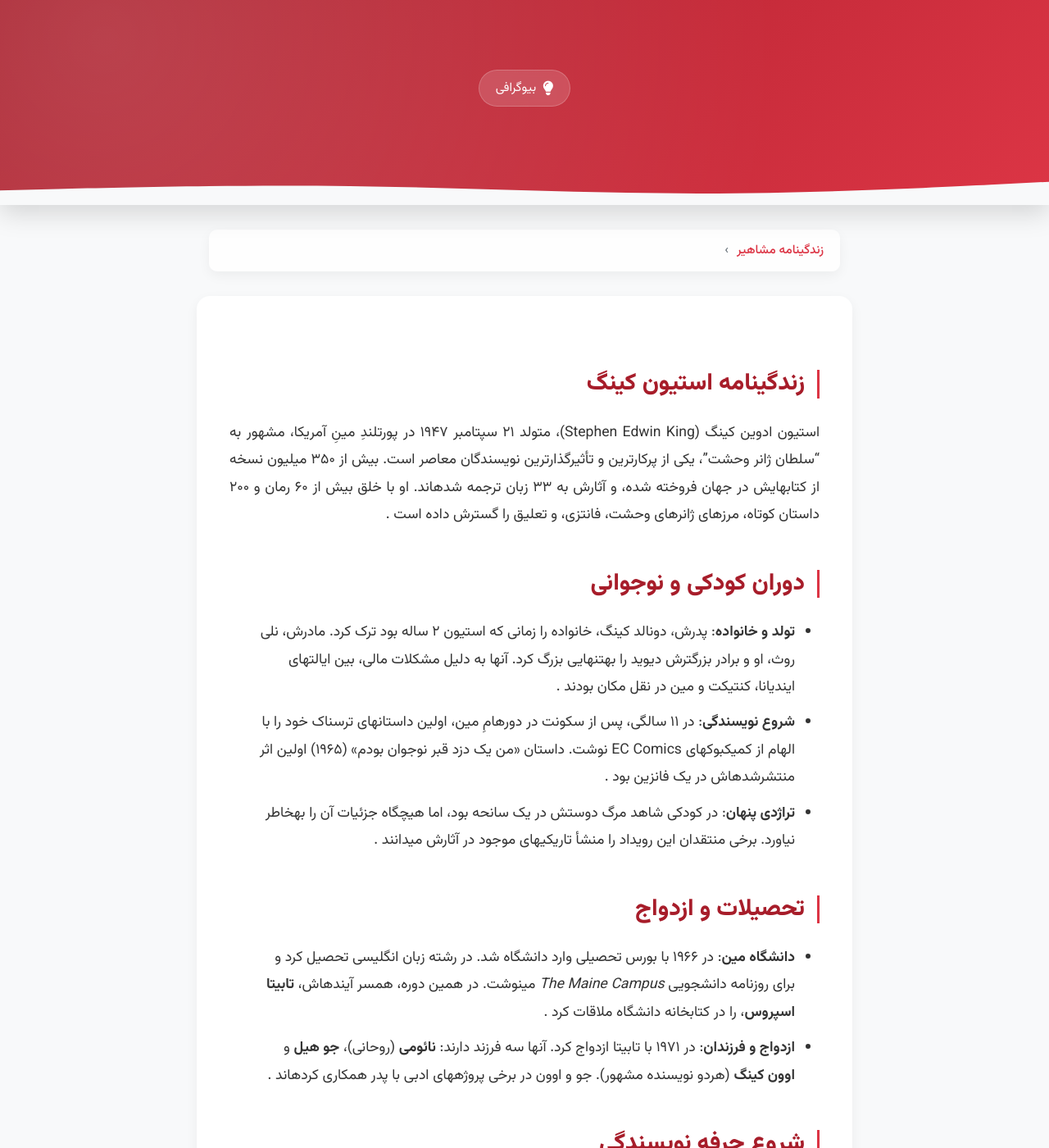
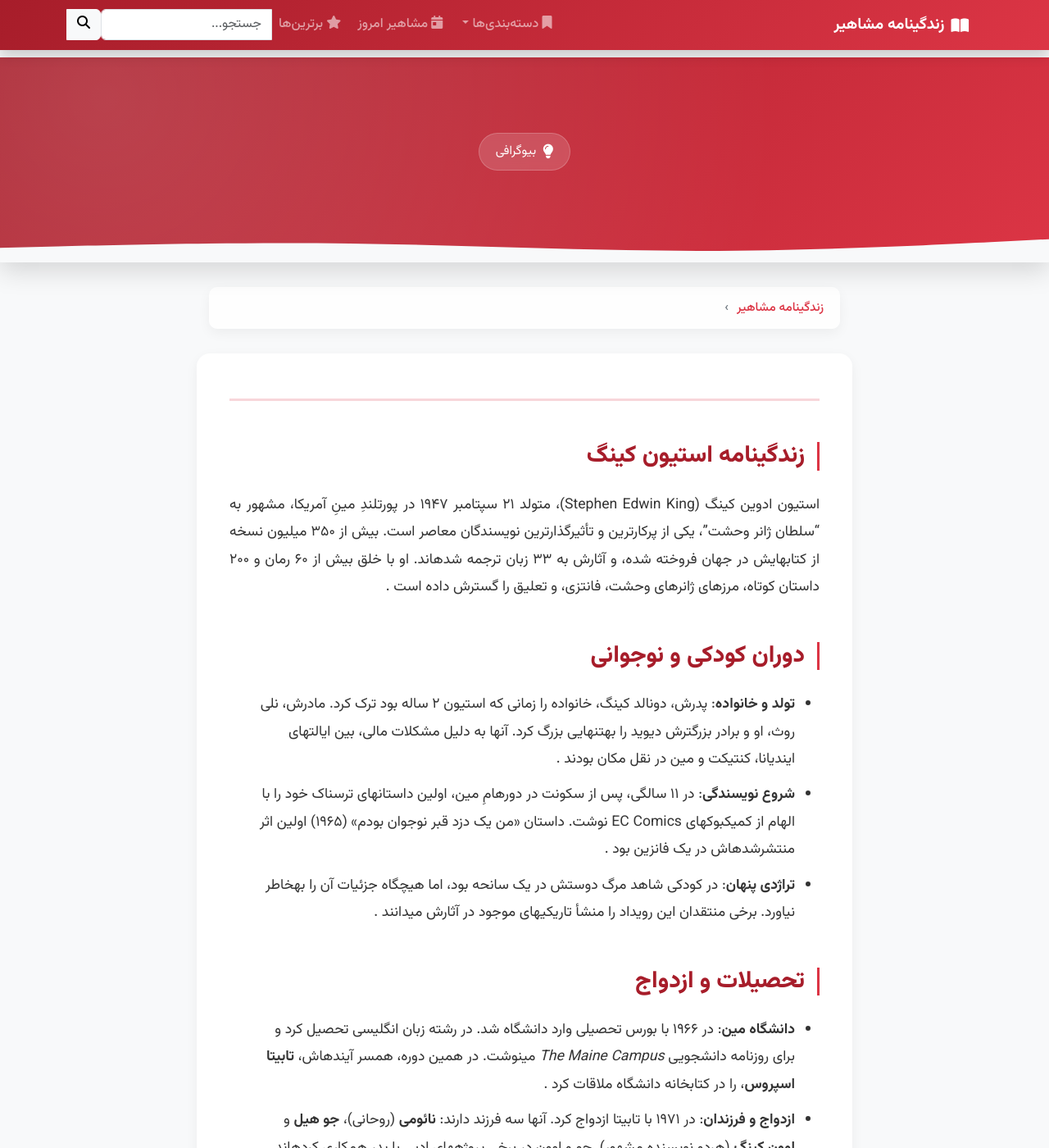
Before and after one commit to darkblog/darkblog.github.io, a Jekyll site: the page built from blog.html, in a window 1280 px wide and 1400 px high. Shown: the whole window at 82% size. Built offline with Jekyll 4.4.1, drawn with Linux system fonts in a browser that asks for light colours.

Commit message:
Update blog.html

```diff
--- a/blog.html
+++ b/blog.html
@@ -110,13 +110,73 @@
         body {
             font-family: 'Vazirmatn', sans-serif;
             background-color: var(--light-bg);
-            padding-top: 0;
+            padding-top: 70px; /* Added for fixed header */
             color: var(--text-color);
             line-height: 1.8;
         }
 
         a {
             text-decoration: none !important;
+        }
+
+        /* Fixed Header Styles */
+        .fixed-header {
+            position: fixed;
+            top: 0;
+            left: 0;
+            width: 100%;
+            z-index: 1000;
+            background: linear-gradient(135deg, var(--primary-dark), var(--primary-color));
+            box-shadow: 0 5px 15px rgba(0, 0, 0, 0.2);
+        }
+
+        .navbar-brand {
+            font-weight: 700;
+            font-size: 1.2rem;
+            display: flex;
+            align-items: center;
+        }
+
+        .navbar-brand i {
+            margin-left: 8px;
+        }
+
+        .navbar-nav .nav-link {
+            font-weight: 500;
+            padding: 0.5rem 1rem;
+            transition: all 0.3s ease;
+            border-radius: 30px;
+        }
+
+        .navbar-nav .nav-link:hover,
+        .navbar-nav .nav-link:focus {
+            background: rgba(255, 255, 255, 0.15);
+        }
+
+        .dropdown-menu {
+            background-color: rgba(255, 255, 255, 0.95);
+            border: none;
+            border-radius: 12px;
+            box-shadow: 0 10px 30px rgba(0, 0, 0, 0.15);
+            margin-top: 8px;
+            padding: 10px 0;
+        }
+
+        .dropdown-item {
+            padding: 8px 20px;
+            transition: all 0.3s ease;
+            font-weight: 500;
+        }
+
+        .dropdown-item:hover,
+        .dropdown-item:focus {
+            background-color: rgba(220, 53, 69, 0.1);
+            color: var(--primary-dark);
+        }
+
+        .dropdown-divider {
+            border-top: 1px solid rgba(0, 0, 0, 0.05);
+            margin: 5px 0;
         }
 
         .post-header {
@@ -256,6 +316,17 @@
         .post-content {
             font-size: 1.1rem;
             line-height: 1.9;
+        }
+
+        .post-content .content-title {
+            font-weight: 900;
+            font-size: 2.3rem;
+            margin-top: 0;
+            margin-bottom: 25px;
+            color: var(--primary-dark);
+            text-align: center;
+            padding-bottom: 15px;
+            border-bottom: 3px solid rgba(220, 53, 69, 0.2);
         }
 
         .post-content p {
@@ -487,6 +558,10 @@
         }
 
         @media (max-width: 576px) {
+            body {
+                padding-top: 60px;
+            }
+
             .post-header {
                 height: 200px;
             }
@@ -501,6 +576,10 @@
 
             .post-content {
                 font-size: 1rem;
+            }
+
+            .post-content .content-title {
+                font-size: 1.8rem;
             }
 
             .post-content blockquote {
@@ -543,7 +622,7 @@
                 margin: 1.2rem 0;
             }
 
-            .back-to-home {
+            .biography {
                 padding: 10px 25px;
                 font-size: 0.95rem;
             }
@@ -551,13 +630,68 @@
     </style>
 </head>
 <body itemscope itemtype="https://schema.org/Article">
+    <!-- Fixed Header -->
+    <nav class="navbar navbar-expand-lg fixed-header navbar-dark">
+        <div class="container">
+            <a class="navbar-brand" href="https://indexes.ir/">
+                <i class="fas fa-book-open"></i>
+                زندگینامه مشاهیر
+            </a>
+
+            <button class="navbar-toggler" type="button" data-bs-toggle="collapse" data-bs-target="#navbarMenu">
+                <span class="navbar-toggler-icon"></span>
+            </button>
+
+            <div class="collapse navbar-collapse" id="navbarMenu">
+                <ul class="navbar-nav me-auto">
+                    <li class="nav-item dropdown">
+                        <a class="nav-link dropdown-toggle" href="#" role="button" data-bs-toggle="dropdown">
+                            <i class="fas fa-bookmark me-1"></i>
+                            دسته‌بندی‌ها
+                        </a>
+                        <ul class="dropdown-menu">
+                            <li><a class="dropdown-item" href="#"><i class="fas fa-paint-brush me-2"></i>هنرمندان</a></li>
+                            <li><a class="dropdown-item" href="#"><i class="fas fa-book me-2"></i>نویسندگان</a></li>
+                            <li><a class="dropdown-item" href="#"><i class="fas fa-flask me-2"></i>دانشمندان</a></li>
+                            <li><a class="dropdown-item" href="#"><i class="fas fa-landmark me-2"></i>سیاستمداران</a></li>
+                            <li><a class="dropdown-item" href="#"><i class="fas fa-futbol me-2"></i>ورزشکاران</a></li>
+                            <li><hr class="dropdown-divider"></li>
+                            <li><a class="dropdown-item" href="#"><i class="fas fa-users me-2"></i>همه مشاهیر</a></li>
+                        </ul>
+                    </li>
+                    <li class="nav-item">
+                        <a class="nav-link" href="#">
+                            <i class="fas fa-calendar-day me-1"></i>
+                            مشاهیر امروز
+                        </a>
+                    </li>
+                    <li class="nav-item">
+                        <a class="nav-link" href="#">
+                            <i class="fas fa-star me-1"></i>
+                            برترین‌ها
+                        </a>
+                    </li>
+                </ul>
+
+                <form class="d-flex">
+                    <div class="input-group">
+                        <input type="text" class="form-control" placeholder="جستجو...">
+                        <button class="btn btn-light" type="button">
+                            <i class="fas fa-search"></i>
+                        </button>
+                    </div>
+                </form>
+            </div>
+        </div>
+    </nav>
+
     <header class="post-header" role="banner" itemscope itemtype="https://schema.org/WPHeader">
         <div class="header-content">
             <div class="hero-badge">
                 <i class="fas fa-lightbulb"></i>
                 <span>بیوگرافی</span>
             </div>
-            <h1 itemprop="headline">{{ page.title }}</h1>
+            <!-- Title removed from header as requested -->
         </div>
     </header>
 
@@ -586,6 +720,9 @@
     <main class="container" role="main">
         <article class="post-container" itemscope itemtype="https://chema.org/Article">
             <div class="post-content" itemprop="articleBody">
+                <!-- Title moved to content area as requested -->
+                <h1 class="content-title" itemprop="headline">{{ page.title }}</h1>
+
                 {{ content }}
 
                 {% if page.quote %}
@@ -597,7 +734,7 @@
         </article>
 
         <div class="button-spacer">
-            <a href="https://indexes.ir/" class="back-to-home" aria-label="بازگشت به صفحه اصلی">
+            <a href="https://indexes.ir/" class="biography" aria-label="زندگینامه مشاهیر">
                 <i class="fas fa-arrow-right"></i>
                 زندگینامه مشاهیر
             </a>
```
